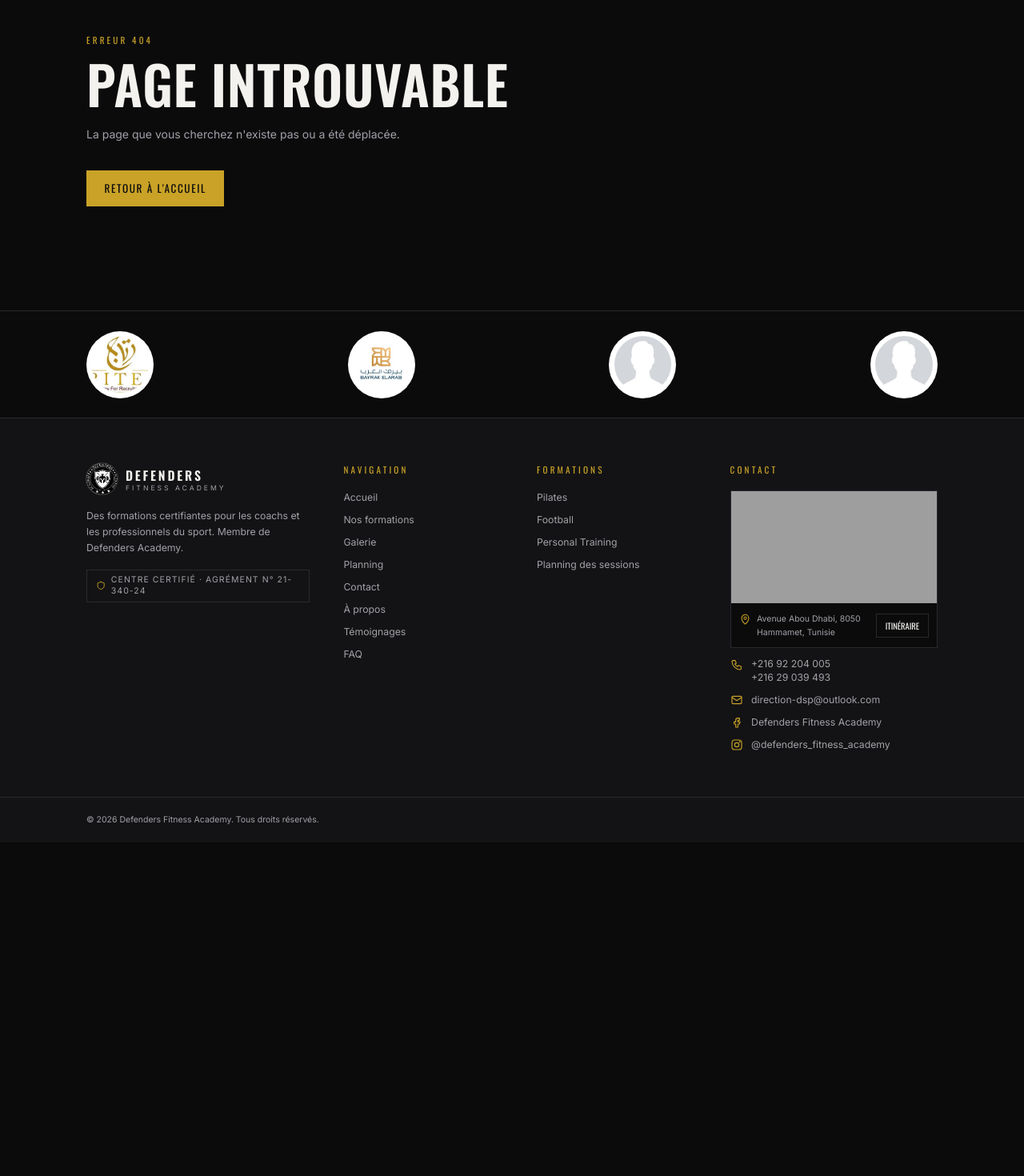
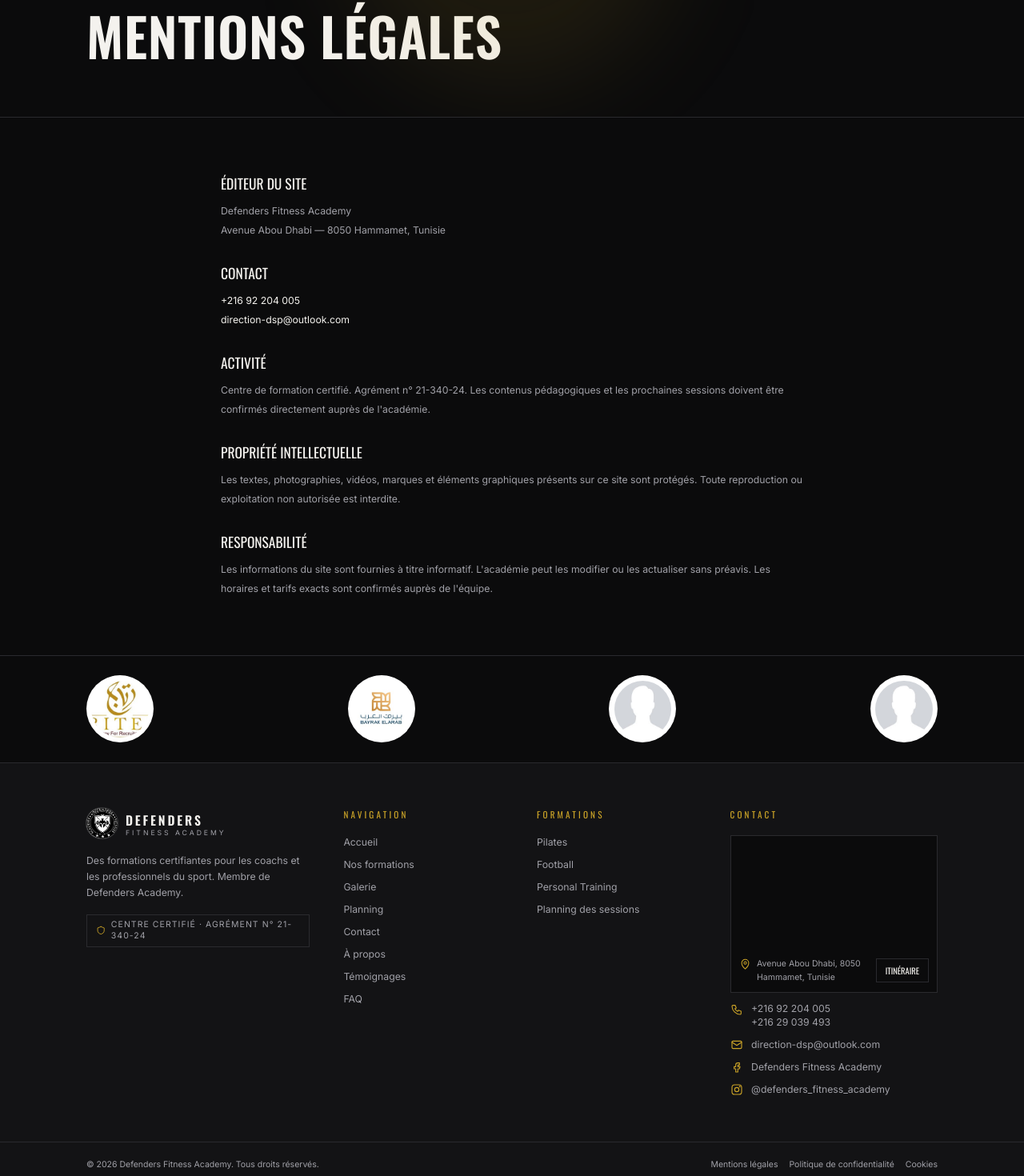
Before and after one commit to Amenflh/Defenders, a Next.js app in the folder frontend/: page /mentions-legales in a window 1280 px wide. Before the commit this address had no page. Shown: the part 172-1642 px from the top of the page at 80% size. Before the commit the page ends 1225 px from the top, so only its background shows below. Built offline with nearby package versions, Linux system fonts and the light colour scheme; grey boxes are pictures that could not be loaded.

Commit message:
feat: add legal pages sitemap and robots
Co-authored-by: Copilot <223556219+Copilot@users.noreply.github.com>

```diff
--- /dev/null
+++ b/frontend/src/app/cookies/page.tsx
@@ -0,0 +1,35 @@
+import type { Metadata } from "next";
+import Link from "next/link";
+import { PageIntro } from "@/components/PageIntro";
+
+export const metadata: Metadata = {
+  title: "Cookies",
+  description: "Informations sur l'utilisation éventuelle des cookies sur le site Defenders Fitness Academy.",
+};
+
+export default function CookiesPage() {
+  return (
+    <>
+      <PageIntro eyebrow="Informations légales" title="Cookies" />
+      <section className="py-16 lg:py-20">
+        <article className="container-site max-w-4xl space-y-8 text-sm leading-7 text-mist">
+          <section>
+            <h2 className="mb-3 font-display text-xl uppercase text-bone">Cookies strictement nécessaires</h2>
+            <p>À ce jour, le site ne présente pas de bandeau publicitaire ni de traçage marketing. Le fonctionnement technique peut utiliser des mécanismes essentiels au chargement des pages.</p>
+          </section>
+          <section>
+            <h2 className="mb-3 font-display text-xl uppercase text-bone">Services tiers</h2>
+            <p>La carte intégrée et les liens vers les réseaux sociaux peuvent être soumis aux politiques de confidentialité de leurs propres fournisseurs. Ces services peuvent lire des informations techniques lorsqu&apos;ils sont utilisés.</p>
+          </section>
+          <section>
+            <h2 className="mb-3 font-display text-xl uppercase text-bone">Gestion du navigateur</h2>
+            <p>Vous pouvez supprimer ou bloquer les cookies depuis les paramètres de votre navigateur. Certaines fonctionnalités externes peuvent alors ne plus fonctionner normalement.</p>
+            <Link href="/politique-de-confidentialite" className="mt-5 inline-flex text-gold hover:text-bone">
+              Consulter la politique de confidentialité
+            </Link>
+          </section>
+        </article>
+      </section>
+    </>
+  );
+}
--- /dev/null
+++ b/frontend/src/app/mentions-legales/page.tsx
@@ -0,0 +1,45 @@
+import type { Metadata } from "next";
+import { PageIntro } from "@/components/PageIntro";
+import { site } from "@/lib/site";
+
+export const metadata: Metadata = {
+  title: "Mentions légales",
+  description: "Informations légales relatives au site Defenders Fitness Academy.",
+};
+
+export default function LegalPage() {
+  return (
+    <>
+      <PageIntro eyebrow="Informations légales" title="Mentions légales" />
+      <section className="py-16 lg:py-20">
+        <article className="container-site max-w-4xl space-y-8 text-sm leading-7 text-mist">
+          <LegalSection title="Éditeur du site">
+            <p>{site.name}<br />{site.address.lines.join(" — ")}</p>
+          </LegalSection>
+          <LegalSection title="Contact">
+            <p><a href={site.phone.href} className="text-bone hover:text-gold">{site.phone.label}</a><br />
+              <a href={site.email.href} className="text-bone hover:text-gold">{site.email.label}</a></p>
+          </LegalSection>
+          <LegalSection title="Activité">
+            <p>Centre de formation certifié. {site.approval}. Les contenus pédagogiques et les prochaines sessions doivent être confirmés directement auprès de l&apos;académie.</p>
+          </LegalSection>
+          <LegalSection title="Propriété intellectuelle">
+            <p>Les textes, photographies, vidéos, marques et éléments graphiques présents sur ce site sont protégés. Toute reproduction ou exploitation non autorisée est interdite.</p>
+          </LegalSection>
+          <LegalSection title="Responsabilité">
+            <p>Les informations du site sont fournies à titre informatif. L&apos;académie peut les modifier ou les actualiser sans préavis. Les horaires et tarifs exacts sont confirmés auprès de l&apos;équipe.</p>
+          </LegalSection>
+        </article>
+      </section>
+    </>
+  );
+}
+
+function LegalSection({ title, children }: { title: string; children: React.ReactNode }) {
+  return (
+    <section>
+      <h2 className="mb-3 font-display text-xl uppercase text-bone">{title}</h2>
+      {children}
+    </section>
+  );
+}
--- /dev/null
+++ b/frontend/src/app/politique-de-confidentialite/page.tsx
@@ -0,0 +1,52 @@
+import type { Metadata } from "next";
+import { PageIntro } from "@/components/PageIntro";
+import { site } from "@/lib/site";
+
+export const metadata: Metadata = {
+  title: "Politique de confidentialité",
+  description: "Informations sur la collecte et l'utilisation des données transmises à Defenders Fitness Academy.",
+};
+
+export default function PrivacyPage() {
+  return (
+    <>
+      <PageIntro eyebrow="Informations légales" title="Politique de confidentialité">
+        Cette page explique quelles informations peuvent être collectées lors de l&apos;utilisation du site.
+      </PageIntro>
+      <section className="py-16 lg:py-20">
+        <article className="container-site max-w-4xl space-y-8 text-sm leading-7 text-mist">
+          <Section title="Responsable du traitement">
+            <p>{site.name} peut collecter les informations envoyées volontairement depuis le formulaire de contact ou d&apos;inscription.</p>
+          </Section>
+          <Section title="Données collectées">
+            <p>Le formulaire peut collecter le prénom, le nom, l&apos;e-mail, le téléphone, la ville, le profil, les formations souhaitées, la disponibilité, le message et une éventuelle pièce jointe.</p>
+          </Section>
+          <Section title="Finalités">
+            <p>Ces données sont utilisées pour répondre à une demande, fournir des informations sur les formations, organiser le suivi des inscriptions et transmettre les informations demandées.</p>
+          </Section>
+          <Section title="Base juridique et conservation">
+            <p>Les données sont traitées sur la base du consentement et de la relation de demande d&apos;information. Elles ne sont conservées que pendant la durée nécessaire au traitement et au suivi de la demande.</p>
+          </Section>
+          <Section title="Destinataires">
+            <p>Les informations peuvent être consultées par les personnes habilitées de l&apos;académie et transmises par e-mail aux destinataires internes responsables du suivi.</p>
+          </Section>
+          <Section title="Sécurité">
+            <p>Des mesures techniques limitent les accès et protègent les transmissions. Une pièce jointe doit respecter les formats PDF, JPG/JPEG ou PNG et la limite annoncée par le formulaire.</p>
+          </Section>
+          <Section title="Vos droits">
+            <p>Vous pouvez demander l&apos;accès, la rectification ou la suppression des données vous concernant en écrivant à <a href={site.email.href} className="text-gold hover:text-bone">{site.email.label}</a>.</p>
+          </Section>
+        </article>
+      </section>
+    </>
+  );
+}
+
+function Section({ title, children }: { title: string; children: React.ReactNode }) {
+  return (
+    <section>
+      <h2 className="mb-3 font-display text-xl uppercase text-bone">{title}</h2>
+      <div>{children}</div>
+    </section>
+  );
+}
--- /dev/null
+++ b/frontend/src/app/robots.ts
@@ -0,0 +1,9 @@
+import type { MetadataRoute } from "next";
+
+export default function robots(): MetadataRoute.Robots {
+  const baseUrl = process.env.NEXT_PUBLIC_SITE_URL || "http://localhost:3001";
+  return {
+    rules: { userAgent: "*", allow: "/" },
+    sitemap: `${baseUrl}/sitemap.xml`,
+  };
+}
--- /dev/null
+++ b/frontend/src/app/sitemap.ts
@@ -0,0 +1,23 @@
+import type { MetadataRoute } from "next";
+
+export default function sitemap(): MetadataRoute.Sitemap {
+  const baseUrl = process.env.NEXT_PUBLIC_SITE_URL || "http://localhost:3001";
+  const routes = [
+    "",
+    "/pilates",
+    "/football",
+    "/personal-training",
+    "/planning",
+    "/contact",
+    "/mentions-legales",
+    "/politique-de-confidentialite",
+    "/cookies",
+  ];
+
+  return routes.map((route) => ({
+    url: `${baseUrl}${route}`,
+    lastModified: new Date(),
+    changeFrequency: route === "" ? "weekly" : "monthly",
+    priority: route === "" ? 1 : route === "/contact" ? 0.9 : 0.7,
+  }));
+}
--- a/frontend/src/components/Footer.tsx
+++ b/frontend/src/components/Footer.tsx
@@ -120,8 +120,13 @@ export function Footer() {
       </div>
 
       <div className="border-t border-line">
-        <div className="container-site flex flex-col gap-2 py-6 text-xs text-mist sm:flex-row sm:items-center sm:justify-between">
+        <div className="container-site flex flex-col gap-3 py-6 text-xs text-mist sm:flex-row sm:items-center sm:justify-between">
           <p>© {new Date().getFullYear()} {site.name}. Tous droits réservés.</p>
+          <nav aria-label="Informations légales" className="flex flex-wrap gap-x-4 gap-y-2">
+            <Link href="/mentions-legales" className="hover:text-bone">Mentions légales</Link>
+            <Link href="/politique-de-confidentialite" className="hover:text-bone">Politique de confidentialité</Link>
+            <Link href="/cookies" className="hover:text-bone">Cookies</Link>
+          </nav>
         </div>
       </div>
     </footer>
```
